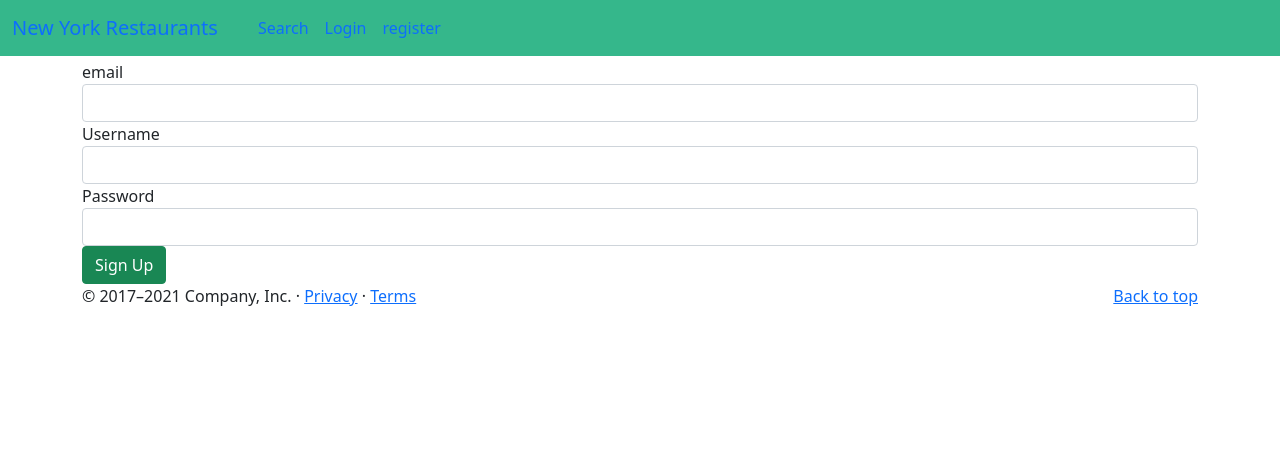
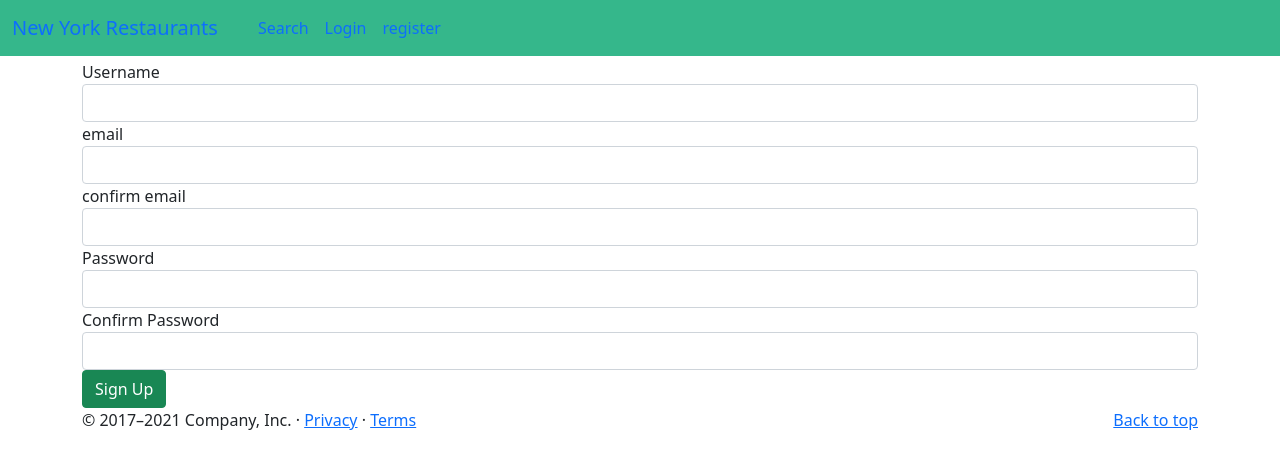
Before and after one commit to torch96/Restaurant-reviews, a React (Create React App) app in the folder ClientApp/: page /users/register in a window 1280 px wide. Shown: the top 468 px of the page. Built offline with nearby package versions, Linux system fonts and the light colour scheme.

Commit message:
ui change

```diff
--- a/ClientApp/src/components/register.js
+++ b/ClientApp/src/components/register.js
@@ -6,10 +6,12 @@ const SignUp = props => {
 
 	const [name, setName] = useState('')
 	const [email, setEmail] = useState('')
+    const [email2, setEmail2] = useState('')
 	const [password, setPassword] = useState('')
-
+    const [password2, setPassword2] = useState('')
 	async function registerUser(event) {
 		event.preventDefault()
+        if(email === email2 && password === password2){
         loginDataService.register(
             name,
             email,
@@ -22,13 +24,31 @@ const SignUp = props => {
                 console.log(e);
             }
             );
-
+        }else if(email !== email2){
+            alert("Emails do not match")
+        }else if(password !== password2){
+            alert("Passwords do not match")
+        }
 
 	}
 
     return (
         <div className="submit-form">
             <div>
+            <div className="form-group">
+                    <label htmlFor="name">Username</label>
+                    <input
+                        type="text"
+                        className="form-control"
+                        id="name"
+                        required
+                        value={name}
+                        onChange={(e) => setName(e.target.value)}
+                        name="name"
+                    />
+                </div>
+
+
                 <div className="form-group">
                     <label htmlFor="email">email</label>
                     <input
@@ -41,19 +61,19 @@ const SignUp = props => {
                         name="email"
                     />
                 </div>
-
                 <div className="form-group">
-                    <label htmlFor="name">Username</label>
+                    <label htmlFor="email2"> confirm email</label>
                     <input
                         type="text"
                         className="form-control"
-                        id="name"
+                        id="email2"
                         required
-                        value={name}
-                        onChange={(e) => setName(e.target.value)}
-                        name="name"
+                        value={email2}
+                        onChange={(e) => setEmail2(e.target.value.toLowerCase())}
+                        name="email2"
                     />
                 </div>
+
 
                 <div className="form-group">
                     <label htmlFor="password">Password</label>
@@ -67,6 +87,18 @@ const SignUp = props => {
                         name="password"
                     />
                 </div>
+                <div className="form-group">
+                    <label htmlFor="password2"> Confirm Password</label>
+                    <input
+                        type="text"
+                        className="form-control"
+                        id="password2"
+                        required
+                        value={password2}
+                        onChange={(e) => setPassword2(e.target.value)}
+                        name="password2"
+                    />
+                </div>
 
                 <button onClick={registerUser} className="btn btn-success">
                     Sign Up
--- a/ClientApp/src/components/restaurants-list.js
+++ b/ClientApp/src/components/restaurants-list.js
@@ -114,6 +114,7 @@ const RestaurantsList = props => {
                   <p className="card-text content mt-1"><strong>Cuisine: </strong>{restaurant.cuisine}</p>
                   <p className="content"> <strong>Address: </strong>{address}</p>
                   <p className="content"><strong>zipcode: </strong>{restaurant.address.zipcode}</p>
+                  <p className="content"><strong>Borough: </strong>{restaurant.borough}</p>
                   <p></p>
                   <div className="row buttonsRow content" >
                   <Link to={"/restaurants/"+restaurant._id} className="btn btn-primary col-lg-5 mx-1 mb-1 btnSize" >
--- a/ClientApp/src/components/restaurants.js
+++ b/ClientApp/src/components/restaurants.js
@@ -14,6 +14,7 @@ const Restaurant = props => {
       zipcode: ""
 
     },
+    borough: "",
     cuisine: "",
     reviews: [""]
   };
@@ -87,12 +88,13 @@ const Restaurant = props => {
 
 
             <div className="card card-body border-dark restaurantCard ">
-             <h3>{restaurant.name}</h3>
-              <p className="restaurantBody"><strong>Cuisine: </strong>{restaurant.cuisine}</p>
+             <h3 className="content">{restaurant.name}</h3>
+             <hr/>
+              <p className="restaurantBody content"><strong>Cuisine: </strong>{restaurant.cuisine}</p>
 
-              <p className="restaurantBody"><strong>Address: </strong>{restaurant.address.building} {restaurant.address.street}, {restaurant.address.zipcode}</p>
-
-              <a  href={"https://www.bing.com/maps?q=" + restaurant.address.street + restaurant.address.zipcode} className="btn btn-primary col-lg-5 mx-1 mb-1 btnSize" >View Map</a>
+              <p className="restaurantBody content"><strong>Address: </strong>{restaurant.address.building} {restaurant.address.street}, {restaurant.address.zipcode}</p>
+              <p className="restaurantBody content"> <strong>Borough: </strong>{restaurant.borough} </p>
+              <a  href={"https://www.bing.com/maps?q=" + restaurant.address.street + restaurant.address.zipcode} className="btnReview btn btn-primary col-lg-5 mx-1 mb-1 btnSize mtd" >Directions</a>
 
             </div>
           </div>
@@ -109,14 +111,14 @@ const Restaurant = props => {
                  <div className="col-lg-4 pb-1" key={index}>
                    <div className="card">
                      <div className="card-body">
-                       <p className="card-text">
+                       <p className="content card-text">
                          {review.text}<br/>
                          <strong>User: </strong>{review.name}<br/>
                          <strong>Date: </strong>{review.date}
                        </p>
                        {user.email === review.email &&
                           <div className="row">
-                            <a href={ "/restaurants/" + props.match.params.id + "/review"} onClick={() => deleteReview(review._id, index)} className="btn btn-primary col-lg-5 mx-1 mb-1">Delete</a>
+                            <a href={ "/restaurants/" + props.match.params.id + "/review"} onClick={() => deleteReview(review._id, index)} className="btn btn-primary col-lg-5 mx-1 mb-1 content">Delete</a>
                             <Link to={{
                               pathname: "/restaurants/" + props.match.params.id + "/review",
                               state: {
--- a/ClientApp/src/index.css
+++ b/ClientApp/src/index.css
@@ -41,7 +41,7 @@ img{
 
 }
 .btnSize{
-  height: 20%;
+  height: 19%;
 }
 .buttonsRow{
 
@@ -51,11 +51,15 @@ img{
   width: 100%;
 }
 hr{
-  height: 1px;
+  height: 2px;
   border: 1px solid #000000;
+  border-color: #000000;
   background-color: #000000;
   width: 100%;
   margin:0;
+}
+.btnReview{
+  width: 20%;
 }
 .content{
   margin: 5px;
@@ -79,8 +83,8 @@ hr{
 .addreview{
   margin: 5%;
 }
-.mt-1{
-  margin-top: 40px;
+.mtd{
+  margin-top: 10px;
 }
 p{
   margin-bottom: 3px;
```
